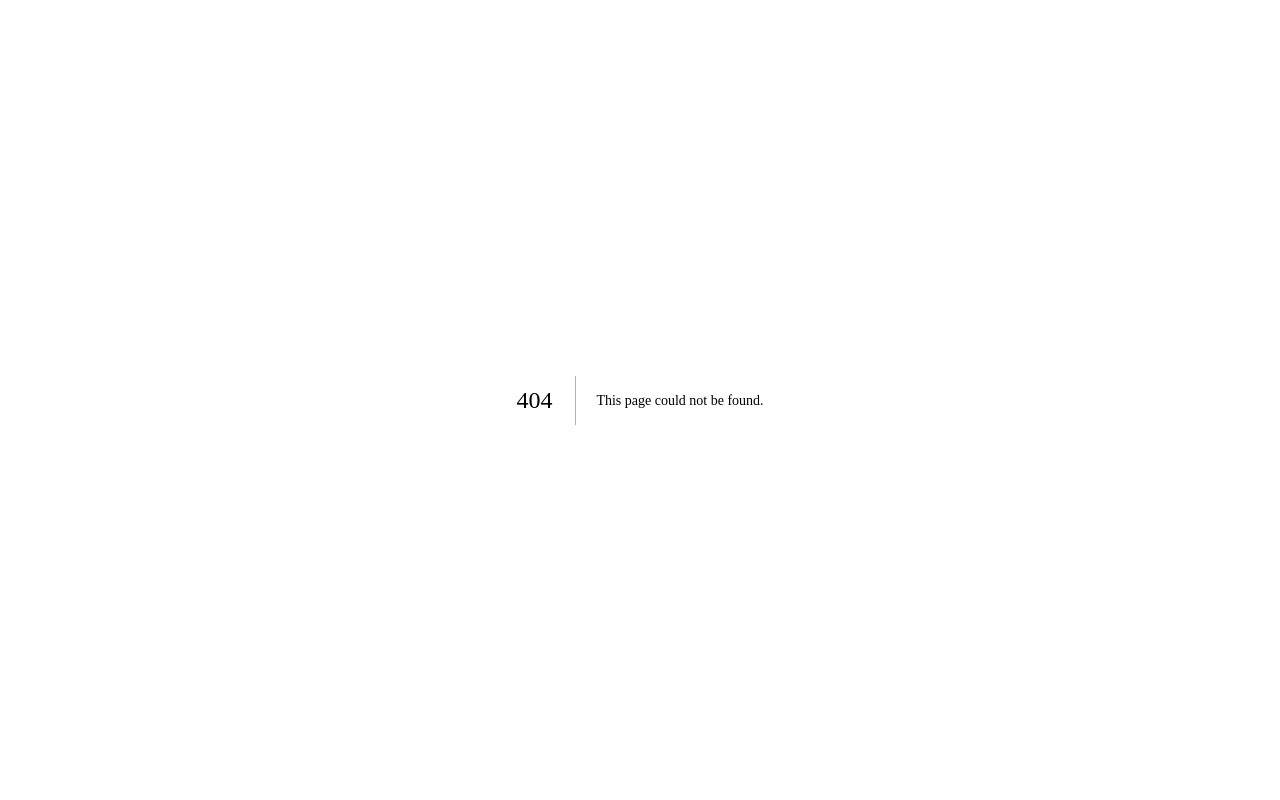
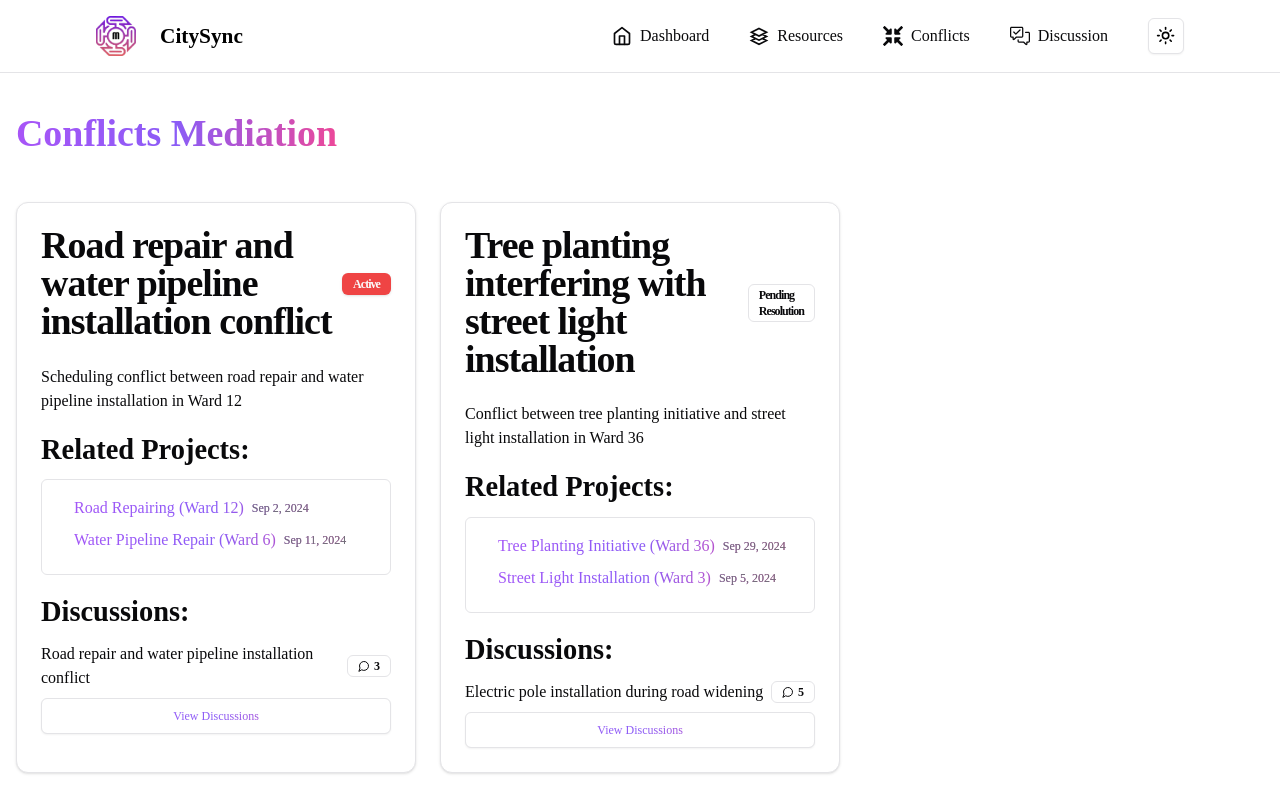
Before and after one commit to Prayas-35/Coordina, a Next.js app in the folder main/: page /conflicts in a window 1280 px wide. Before the commit this address had no page. Built offline with nearby package versions, Linux system fonts and the light colour scheme.

Commit message:
added conflicts page

```diff
--- /dev/null
+++ b/main/app/conflicts/page.js
@@ -0,0 +1,134 @@
+"use client"
+
+import React, { useState, useEffect } from "react"
+import { Button } from "@/components/ui/button"
+import { Input } from "@/components/ui/input"
+import { Label } from "@/components/ui/label"
+import { Textarea } from "@/components/ui/textarea"
+import { Dialog, DialogContent, DialogHeader, DialogTitle, DialogTrigger } from "@/components/ui/dialog"
+import { Select, SelectContent, SelectItem, SelectTrigger, SelectValue } from "@/components/ui/select"
+import { Badge } from "@/components/ui/badge"
+import { Card, CardContent, CardHeader, CardTitle } from "@/components/ui/card"
+import { ScrollArea } from "@/components/ui/scroll-area"
+import { Avatar, AvatarFallback, AvatarImage } from "@/components/ui/avatar"
+import { CalendarIcon, MessageCircleIcon, AlertTriangleIcon, LinkIcon } from 'lucide-react'
+import { format } from 'date-fns'
+import Navbar from '@/components/functions/NavBar'
+
+// Mock data for conflicts
+const mockConflicts = [
+  {
+    id: 1,
+    title: "Road repair and water pipeline installation conflict",
+    description: "Scheduling conflict between road repair and water pipeline installation in Ward 12",
+    status: "Active",
+    relatedProjects: ["1", "10"],  // IDs from the projects array
+    discussions: [2],  // IDs from the discussions array
+  },
+  {
+    id: 2,
+    title: "Tree planting interfering with street light installation",
+    description: "Conflict between tree planting initiative and street light installation in Ward 36",
+    status: "Pending Resolution",
+    relatedProjects: ["24", "4"],
+    discussions: [1],
+  },
+  // Add more mock conflicts here
+]
+
+export default function ConflictsPage() {
+  const [conflicts, setConflicts] = useState(mockConflicts)
+  const [projects, setProjects] = useState([])
+  const [discussions, setDiscussions] = useState([])
+  const [isNewConflictDialogOpen, setIsNewConflictDialogOpen] = useState(false)
+  const [newConflict, setNewConflict] = useState({ title: "", description: "", status: "Active", relatedProjects: [], discussions: [] })
+
+  // Fetch projects and discussions data
+  useEffect(() => {
+    // In a real application, these would be API calls
+    setProjects([
+      { id: '1', name: 'Road Repairing', wardNumber: '12', date: new Date(2024, 8, 2) },
+      { id: '10', name: 'Water Pipeline Repair', wardNumber: '6', date: new Date(2024, 8, 11) },
+      { id: '24', name: 'Tree Planting Initiative', wardNumber: '36', date: new Date(2024, 8, 29) },
+      { id: '4', name: 'Street Light Installation', wardNumber: '3', date: new Date(2024, 8, 5) },
+    ])
+    setDiscussions([
+      { id: 1, title: "Electric pole installation during road widening", department: "Electric Department", status: "Resolved", date: "2023-06-10", replies: 5 },
+      { id: 2, title: "Road repair and water pipeline installation conflict", department: "Road Department", status: "Open", date: "2023-06-15", replies: 3 },
+    ])
+  }, [])
+
+  const handleCreateConflict = (event) => {
+    event.preventDefault()
+    const newConflictWithId = { ...newConflict, id: conflicts.length + 1 }
+    setConflicts([...conflicts, newConflictWithId])
+    setIsNewConflictDialogOpen(false)
+    setNewConflict({ title: "", description: "", status: "Active", relatedProjects: [], discussions: [] })
+  }
+
+  return (
+    <div className="min-h-screen bg-background">
+      <Navbar />
+      <main className="container mx-auto p-4">
+        <div className="flex justify-between items-center mb-6">
+          <h1 className="text-3xl text-center justify-center font-bold relative bg-clip-text text-transparent bg-no-repeat bg-gradient-to-r from-purple-500 via-violet-500 to-pink-500 py-4">Conflicts Mediation</h1>
+        </div>
+
+        <div className="grid gap-6 md:grid-cols-2 lg:grid-cols-3">
+          {conflicts.map((conflict) => (
+            <Card key={conflict.id}>
+              <CardHeader>
+                <CardTitle className="flex justify-between items-center ">
+                  <span>{conflict.title}</span>
+                  <Badge variant={conflict.status === "Active" ? "destructive" :
+                                  conflict.status === "Pending Resolution" ? "warning" :
+                                  "success"}>
+                    {conflict.status}
+                  </Badge>
+                </CardTitle>
+              </CardHeader>
+              <CardContent>
+                <p className="mb-4">{conflict.description}</p>
+                <div className="space-y-2">
+                  <h4 className="font-semibold">Related Projects:</h4>
+                  <ScrollArea className="h-24 rounded-md border p-2 relative bg-clip-text text-transparent bg-no-repeat bg-gradient-to-r from-purple-500 via-violet-500 to-pink-500 py-4">
+                    {conflict.relatedProjects.map((projectId) => {
+                      const project = projects.find(p => p.id === projectId)
+                      return project ? (
+                        <div key={project.id} className="flex items-center space-x-2 mb-2">
+                          <LinkIcon className="w-4 h-4" />
+                          <span>{project.name} (Ward {project.wardNumber})</span>
+                          <span className="text-sm text-muted-foreground">
+                            {format(project.date, 'MMM d, yyyy')}
+                          </span>
+                        </div>
+                      ) : null
+                    })}
+                  </ScrollArea>
+                </div>
+                <div className="mt-4">
+                  <h4 className="font-semibold mb-2">Discussions:</h4>
+                  {conflict.discussions.map((discussionId) => {
+                    const discussion = discussions.find(d => d.id === discussionId)
+                    return discussion ? (
+                      <div key={discussion.id} className="flex items-center justify-between">
+                        <span>{discussion.title}</span>
+                        <Badge variant="outline">
+                          <MessageCircleIcon className="w-3 h-3 mr-1" />
+                          {discussion.replies}
+                        </Badge>
+                      </div>
+                    ) : null
+                  })}
+                  <Button variant="outline" className="w-full mt-2 relative bg-clip-text text-transparent bg-no-repeat bg-gradient-to-r from-purple-500 via-violet-500 to-pink-500 py-4">
+                    View Discussions
+                  </Button>
+                </div>
+              </CardContent>
+            </Card>
+          ))}
+        </div>
+      </main>
+    </div>
+  )
+}
--- /dev/null
+++ b/main/components/ui/tabs.jsx
@@ -0,0 +1,43 @@
+"use client"
+
+import * as React from "react"
+import * as TabsPrimitive from "@radix-ui/react-tabs"
+
+import { cn } from "@/lib/utils"
+
+const Tabs = TabsPrimitive.Root
+
+const TabsList = React.forwardRef(({ className, ...props }, ref) => (
+  <TabsPrimitive.List
+    ref={ref}
+    className={cn(
+      "inline-flex h-9 items-center justify-center rounded-lg bg-muted p-1 text-muted-foreground",
+      className
+    )}
+    {...props} />
+))
+TabsList.displayName = TabsPrimitive.List.displayName
+
+const TabsTrigger = React.forwardRef(({ className, ...props }, ref) => (
+  <TabsPrimitive.Trigger
+    ref={ref}
+    className={cn(
+      "inline-flex items-center justify-center whitespace-nowrap rounded-md px-3 py-1 text-sm font-medium ring-offset-background transition-all focus-visible:outline-none focus-visible:ring-2 focus-visible:ring-ring focus-visible:ring-offset-2 disabled:pointer-events-none disabled:opacity-50 data-[state=active]:bg-background data-[state=active]:text-foreground data-[state=active]:shadow",
+      className
+    )}
+    {...props} />
+))
+TabsTrigger.displayName = TabsPrimitive.Trigger.displayName
+
+const TabsContent = React.forwardRef(({ className, ...props }, ref) => (
+  <TabsPrimitive.Content
+    ref={ref}
+    className={cn(
+      "mt-2 ring-offset-background focus-visible:outline-none focus-visible:ring-2 focus-visible:ring-ring focus-visible:ring-offset-2",
+      className
+    )}
+    {...props} />
+))
+TabsContent.displayName = TabsPrimitive.Content.displayName
+
+export { Tabs, TabsList, TabsTrigger, TabsContent }
```
